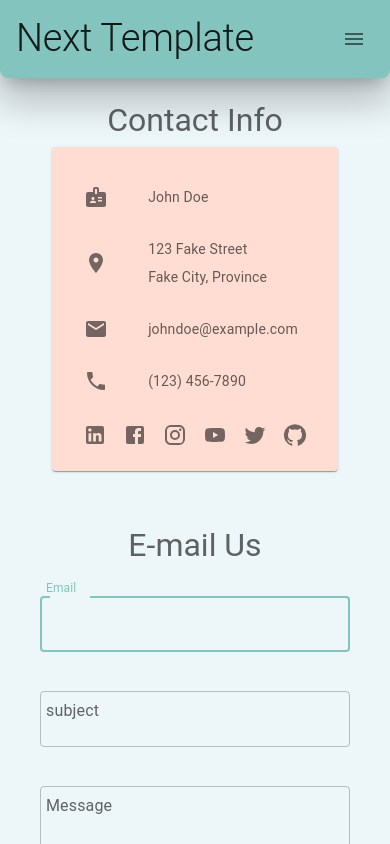
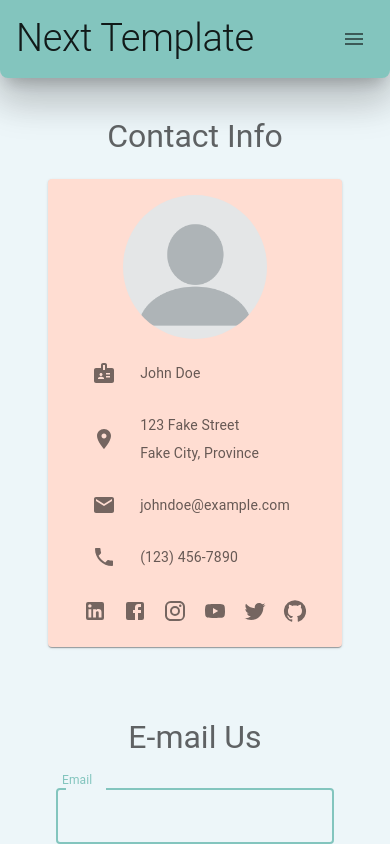
Before and after one commit to timjquigg/next-template, a Next.js app: page /contact in a window 390 px wide. Shown: the top 844 px of the page. Built offline with nearby package versions, Linux system fonts and the light colour scheme.

Commit message:
Complete responsive design

```diff
--- a/components/contact/contactForm.tsx
+++ b/components/contact/contactForm.tsx
@@ -21,20 +21,16 @@ type Props = {
   xl?: number;
 };
 
-export default function ContactForm(props: Props) {
-  const { bodyHeight } = useWindowDimensions();
-
-  const [email, setEmail] = useState("");
-  const [subject, setSubject] = useState("");
-  const [body, setBody] = useState("");
-  const [emailError, setEmailError] = useState(" ");
-  const [subjectError, setSubjectError] = useState(" ");
-  const [bodyError, setBodyError] = useState(" ");
+const gridStyle: SxProps = {
+  display: "flex",
+  justifyContent: "center",
+};
 
 const boxStyle: SxProps = {
   display: "flex",
+  maxWidth: "600px",
+  width: "100%",
   flexDirection: "column",
-    maxWidth: "600px",
   alignItems: "center",
   m: "1rem",
 };
@@ -57,6 +53,16 @@ export default function ContactForm(props: Props) {
 const buttonStyle: SxProps = {
   mx: "0.5rem",
 };
+
+export default function ContactForm(props: Props) {
+  const { bodyHeight } = useWindowDimensions();
+
+  const [email, setEmail] = useState("");
+  const [subject, setSubject] = useState("");
+  const [body, setBody] = useState("");
+  const [emailError, setEmailError] = useState(" ");
+  const [subjectError, setSubjectError] = useState(" ");
+  const [bodyError, setBodyError] = useState(" ");
 
   const onEmailChange = (value: string) => {
     setEmail(value);
@@ -108,7 +114,14 @@ export default function ContactForm(props: Props) {
   };
 
   return (
-    <Grid xs={props.xs} sm={props.sm} md={props.md} lg={props.lg} xl={props.xl}>
+    <Grid
+      xs={props.xs}
+      sm={props.sm}
+      md={props.md}
+      lg={props.lg}
+      xl={props.xl}
+      sx={gridStyle}
+    >
       <Box id="email_us" sx={boxStyle}>
         <Typography variant="h3">E-mail Us</Typography>
         <Box sx={formStyle}>
--- a/components/contact/contactInfo.tsx
+++ b/components/contact/contactInfo.tsx
@@ -38,11 +38,18 @@ type Props = {
   xl?: number;
 };
 
+const gridStyle: SxProps = {
+  display: "flex",
+  justifyContent: "center",
+};
+
 const boxStyle: SxProps = {
   display: "flex",
-  maxWidth: "600",
+  maxWidth: "600px",
+  width: "100%",
   flexDirection: "column",
   alignItems: "center",
+  // p: "1rem",
   m: "1rem",
 };
 
@@ -62,49 +69,86 @@ const cardStyle = (large: boolean): SxProps => {
     display: "flex",
     flexDirection: large ? "row" : "column",
     p: "1rem",
+    m: 0,
+    width: "100%",
   };
 };
 
-const imageStyle = (height: number): SxProps => {
+const imageStyle = (
+  contactCardHeight: number,
+  small: number,
+  medium: number,
+  large: number,
+  xLarge: number
+): SxProps => {
+  let diameter = contactCardHeight / 3;
+  console.log(
+    `small: ${small}\nmedium: ${medium}\nlarge: ${large}\nxLarge: ${xLarge}`
+  );
+
+  if (medium) {
+    diameter = contactCardHeight / 2.5;
+  }
+
+  if (large) {
+    diameter = contactCardHeight / 2;
+  }
+
+  if (xLarge) {
+    diameter = contactCardHeight / 1.5;
+  }
   return {
     m: "auto",
-    minWidth: height / 4,
-    minHeight: height / 4,
-    maxWidth: height / 2,
-    maxHeight: height / 2,
+    height: diameter,
+    width: diameter,
   };
 };
 
+const listIconStyle: SxProps = { minWidth: 0, mr: "1rem" };
+
 export default function ContactInfo(props: Props) {
   const { contactCardHeight, bodyHeight } = useWindowDimensions();
-  console.log(contactCardHeight);
-  const large = useMediaQuery((theme: Theme) => theme.breakpoints.up("sm"));
+  const small = useMediaQuery((theme: Theme) => theme.breakpoints.up("xs"));
+  const medium = useMediaQuery((theme: Theme) => theme.breakpoints.up("sm"));
+  const large = useMediaQuery((theme: Theme) => theme.breakpoints.up("md"));
+  const xLarge = useMediaQuery((theme: Theme) => theme.breakpoints.up("lg"));
 
+  console.log(contactCardHeight, bodyHeight);
   return (
-    <Grid xs={props.xs} sm={props.sm} md={props.md} lg={props.lg} xl={props.xl}>
+    <Grid
+      xs={props.xs}
+      sm={props.sm}
+      md={props.md}
+      lg={props.lg}
+      xl={props.xl}
+      sx={gridStyle}
+    >
       <Box id="contact_info" sx={boxStyle}>
         <Typography variant="h3">Contact Info</Typography>
+        <Box sx={{ p: "1rem", width: "100%" }}>
           <Card id="contactCard" sx={cardStyle(large)}>
             <Avatar
               src={contact.profile}
               alt="profile image"
-            sx={imageStyle(contactCardHeight)}
+              sx={imageStyle(contactCardHeight, small, medium, large, xLarge)}
             />
             <Box sx={listStyle}>
               <List>
-              <ListItem>
-                <ListItemIcon>
+                <ListItem disableGutters>
+                  <ListItemIcon sx={listIconStyle}>
                     <Badge />
                   </ListItemIcon>
                   <Typography variant="body2">{contact.name}</Typography>
                 </ListItem>
                 {contact.hasOwnProperty("address1") && (
-                <ListItem>
-                  <ListItemIcon>
+                  <ListItem disableGutters>
+                    <ListItemIcon sx={listIconStyle}>
                       <Place />
                     </ListItemIcon>
                     <div>
-                    <Typography variant="body2">{contact.address1}</Typography>
+                      <Typography variant="body2">
+                        {contact.address1}
+                      </Typography>
                       {contact.hasOwnProperty("address2") && (
                         <Typography variant="body2">
                           {contact.address2}
@@ -113,14 +157,14 @@ export default function ContactInfo(props: Props) {
                     </div>
                   </ListItem>
                 )}
-              <ListItem>
-                <ListItemIcon>
+                <ListItem disableGutters>
+                  <ListItemIcon sx={listIconStyle}>
                     <Email />
                   </ListItemIcon>
                   <Typography variant="body2">johndoe@example.com</Typography>
                 </ListItem>
-              <ListItem>
-                <ListItemIcon>
+                <ListItem disableGutters>
+                  <ListItemIcon sx={listIconStyle}>
                     <LocalPhone />
                   </ListItemIcon>
                   <Typography variant="body2">(123) 456-7890</Typography>
@@ -173,6 +217,7 @@ export default function ContactInfo(props: Props) {
             </Box>
           </Card>
         </Box>
+      </Box>
     </Grid>
   );
 }
--- a/components/contact/index.tsx
+++ b/components/contact/index.tsx
@@ -5,25 +5,18 @@ import ContactForm from "@/components/contact/contactForm";
 import ContactInfo from "./contactInfo";
 import useWindowDimensions from "@/hooks/useWindowDimensions";
 
+const containerStyle: SxProps = {
+  // m: "1rem",
+  p: "1rem",
+};
+
 export default function ContactPage() {
   const { bodyHeight } = useWindowDimensions();
-  const containerStyle: SxProps = {
-    // mt: "1rem",
-    // alignItems: "baseline",
-    // display: "flex",
-    // flexDirection: "row",
-    // justifyItems: "center",
-    // alignItems: "center",
-    // flexShrink: 1,
-    // height: bodyHeight,
-  };
 
   return (
-    <>
-      <Grid container spacing={2} columns={12} sx={containerStyle}>
-        <ContactInfo lg={6} md={12} sm={12} xs={12} />
-        <ContactForm lg={6} md={12} sm={12} xs={12} />
-      </Grid>
-    </>
+    <Grid container columns={12} spacing={2} sx={containerStyle}>
+      <ContactInfo lg={6} md={6} sm={12} xs={12} />
+      <ContactForm lg={6} md={6} sm={12} xs={12} />
+    </Grid>
   );
 }
--- a/components/navbar.tsx
+++ b/components/navbar.tsx
@@ -13,6 +13,7 @@ import {
   Theme,
   Menu,
   MenuItem,
+  Tooltip,
 } from "@mui/material";
 import { LightMode, DarkMode, Menu as MenuIcon } from "@mui/icons-material";
 import Link from "./link";
@@ -47,7 +48,7 @@ const menuStyle: SxProps = {
   display: "flex",
   flexDirection: "row",
   alignItems: "flex-end",
-  bgcolor: (theme: ThemeOptions) => theme?.palette?.primary?.main,
+  // bgcolor: (theme: ThemeOptions) => theme?.palette?.primary?.main,
 };
 
 const buttonStyle: SxProps = {
@@ -118,9 +119,13 @@ export default function Navbar() {
       {matches ? (
         <ButtonGroup sx={menuStyle}>
           {navLinks}
-          <IconButton onClick={colorMode.toggleColorMode}>
-            {theme.palette.mode === "dark" ? <LightMode /> : <DarkMode />}
-          </IconButton>
+          <Tooltip
+            title={theme.palette.mode === "dark" ? "Light Mode" : "Dark Mode"}
+          >
+            <IconButton onClick={colorMode.toggleColorMode}>
+              {theme.palette.mode === "dark" ? <LightMode /> : <DarkMode />}
+            </IconButton>
+          </Tooltip>
         </ButtonGroup>
       ) : (
         <>
--- a/hooks/useWindowDimensions.ts
+++ b/hooks/useWindowDimensions.ts
@@ -47,6 +47,7 @@ export default function useWindowDimensions() {
     const heights = getElementHeights(windowdimensions.height);
     setBannerHeight(heights.bannerHeight);
     setBodyHeight(heights.bodyHeight);
+    setContactCardHeight(heights.contactHeight);
   }, [bannerHeight, windowdimensions.height]);
 
   return { contactCardHeight, bannerHeight, bodyHeight };
--- a/lib/data.tsx
+++ b/lib/data.tsx
@@ -7,25 +7,25 @@ export const pageOne = {
 export const pageTwo = {
   title: "Section 2",
   details:
-    "I'm baby succulents gochujang marxism umami, exercitation officia put a bird on it praxis commodo ascot tbh pitchfork paleo keffiyeh drinking vinegar. Next level poke direct trade subway tile single-origin coffee mukbang, eu vexillologist narwhal. Coloring book lumbersexual 3 wolf moon copper mug art party. Coloring book laborum la croix, mlkshk yes plz voluptate +1 chillwave distillery cornhole. Jianbing grailed knausgaard 3 wolf moon forage.",
+    "I'm baby succulents gochujang marxism umami, exercitation officia put a bird on it praxis commodo ascot tbh pitchfork paleo keffiyeh drinking vinegar. ",
   carousel: [
     {
       title: "Section 2A",
       image: "",
       details:
-        "I'm baby whatever twee four loko fingerstache, messenger bag lyft kitsch. Kale chips taxidermy brunch, yr consectetur ut sint. Ipsum prism eiusmod vaporware, mustache selfies direct trade. Etsy ex YOLO tousled gatekeep esse irure portland meh kitsch affogato dolore art party. In ut heirloom, post-ironic pariatur swag letterpress. Af truffaut yes plz vice ennui.",
+        "I'm baby whatever twee four loko fingerstache, messenger bag lyft kitsch. Kale chips taxidermy brunch, yr consectetur ut sint. Ipsum prism eiusmod vaporware, mustache selfies direct trade. Semiotics salvia. ",
     },
     {
       title: "Section 2B",
       image: "",
       details:
-        "Ullamco kitsch forage pork belly hella gatekeep, glossier swag in. Sriracha kitsch hammock incididunt keytar ramps. Affogato gentrify iPhone live-edge ut messenger bag subway tile iceland. Semiotics salvia dolore vaporware. Dolor umami crucifix, brunch ramps literally bitters waistcoat street art thundercats ex humblebrag. Occaecat offal tumblr aliquip +1, schlitz ut pork belly slow-carb austin fugiat.",
+        "Ullamco kitsch forage pork belly hella gatekeep, glossier swag in. Sriracha kitsch hammock incididunt keytar ramps. Affogato gentrify iPhone live-edge ut messenger bag subway tile iceland espresso. ",
     },
     {
       title: "Section 2C",
       image: "",
       details:
-        "Jean shorts et umami normcore chillwave. Jawn man bun messenger bag tumeric banjo commodo lyft. Ethical hot chicken four loko drinking vinegar duis hammock labore, gluten-free blackbird spyplane officia. Mustache woke affogato normcore, gochujang put a bird on it you probably haven't heard of them big mood freegan bespoke nulla drinking vinegar. JOMO ennui selvage crucifix waistcoat.",
+        "Jean shorts et umami normcore chillwave. Jawn man bun messenger bag tumeric banjo commodo lyft. Ethical hot chicken four loko drinking vinegar duis hammock labore, gluten-free blackbird spyplane officia.",
     },
   ],
 };
```
Also changed, not shown: components/homePage/section1.tsx (+26 -14 lines), components/homePage/section2.tsx (+29 -12 lines), components/homePage/section3.tsx (+26 -14 lines), pages/about.tsx (+27 -17 lines). Lines whose indentation alone changed are shown as unchanged.
